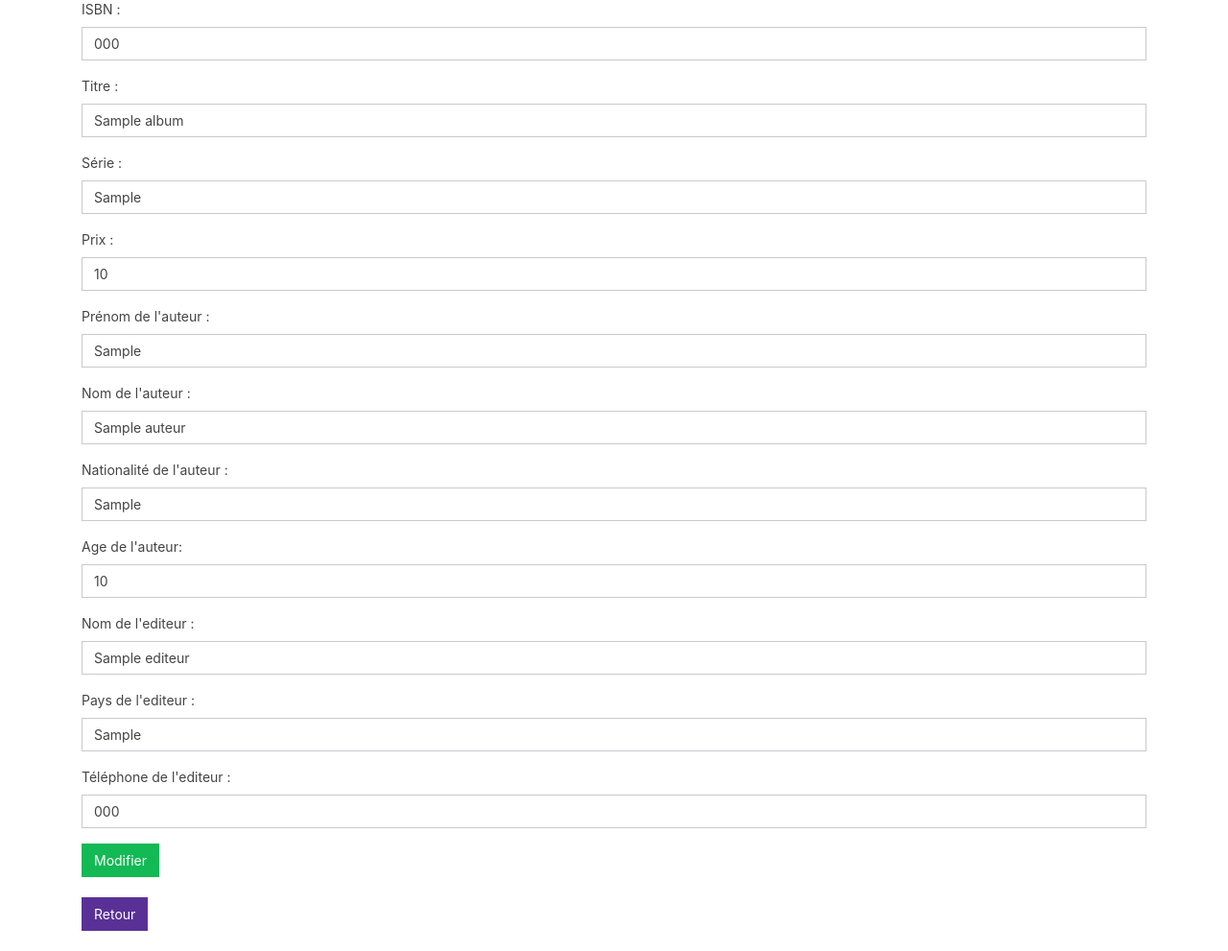
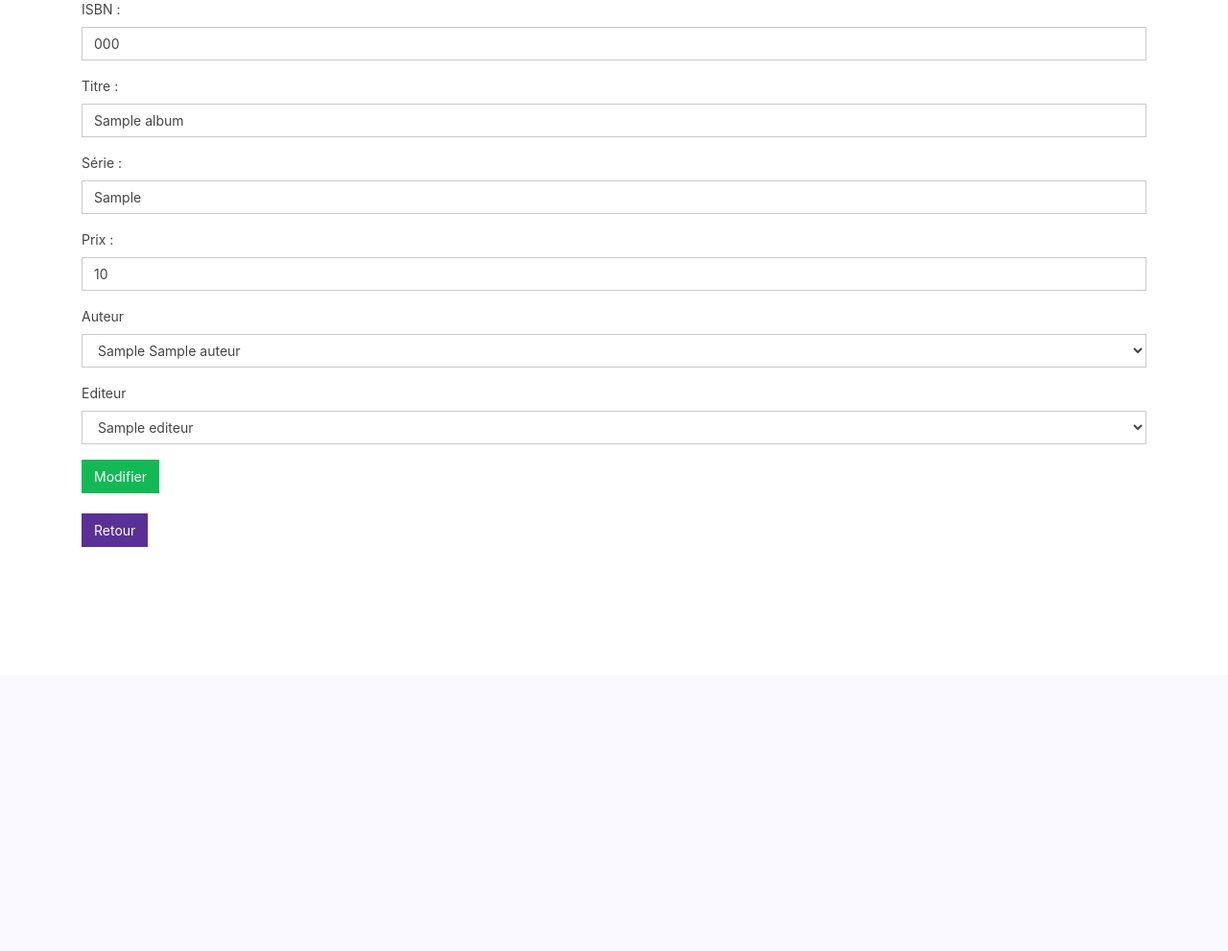
Before and after one commit to romainpltr/M2203_DUTAF1, a PHP site: page /admin/bd_update_form.php?num_id=1 in a window 1280 px wide. Shown: the part 97-1088 px from the top of the page at 96% size. After the commit the page ends 667 px from the top, so only its background shows below. Run offline with PHP 8.4, Linux system fonts and the light colour scheme; tables that the repository leaves empty or names only in its code hold one stand-in row (values such as "Sample post"); a stand-in replaces the project's code that opens the database connection; some libraries are stand-ins or nearby versions.

Commit message:
Adding Author and Editor work

```diff
--- a/admin/bd_new_form.php
+++ b/admin/bd_new_form.php
@@ -64,7 +64,7 @@
                     <select class="form-control" id="exampleFormControlSelect1">
                     <option></option>';
                     for($i=0;$i<count($editeurs);$i++){
-                        echo '<option>'.$editeurs[$i]->getName().'</option>';
+                        echo '<option value="'.$editeurs[$i]->getID().'">'.$editeurs[$i]->getName().'</option>';
                     }
                     echo '
                     </select>
--- a/admin/bd_update_form.php
+++ b/admin/bd_update_form.php
@@ -154,33 +154,23 @@
                 <input  class="form-control" name="price" value="<?php echo $albums[$pos]->getPrix(); ?>" id="exampleInputPassword1">
             </div>
             <div class="form-group">
-                <label for="exampleInputPassword1">Prénom de l'auteur :</label>
-                <input  class="form-control" name="f_name" value="<?php echo $albums[$pos]->getAuteur()->getFirstName(); ?>" id="exampleInputPassword1">
-            </div>
-            <div class="form-group">
-                <label for="exampleInputPassword1">Nom de l'auteur :</label>
-                <input  class="form-control" name="l_name" value="<?php echo $albums[$pos]->getAuteur()->getLastName(); ?> " id="exampleInputPassword1">
-            </div>
-            <div class="form-group">
-                <label for="exampleInputPassword1">Nationalité de l'auteur :</label>
-                <input  class="form-control" name="nationality" value="<?php echo $albums[$pos]->getAuteur()->getNationality(); ?> " id="exampleInputPassword1">
-            </div>
-            <div class="form-group">
-                <label for="exampleInputPassword1">Age de l'auteur:</label>
-                <input  class="form-control" name="age" value="<?php echo $albums[$pos]->getAuteur()->getAge(); ?>" id="exampleInputPassword1">
-            </div>
-            <div class="form-group">
-                <label for="exampleInputPassword1">Nom de l'editeur :</label>
-                <input class="form-control" name="editor_name" value="<?php echo $albums[$pos]->getEditor()->getName(); ?>" id="exampleInputPassword1">
-            </div>
-            <div class="form-group">
-                <label for="exampleInputPassword1">Pays de l'editeur :</label>
-                <input class="form-control"  name="country" value="<?php echo $albums[$pos]->getEditor()->getCountry(); ?>" id="exampleInputPassword1">
-            </div>
-            <div class="form-group">
-                <label for="exampleInputPassword1">Téléphone de l'editeur :</label>
-                <input class="form-control" name="tel" value="<?php echo $albums[$pos]->getEditor()->getTelephone(); ?>" id="exampleInputPassword1">
-            </div>
+                    <label for="exampleFormControlSelect1">Auteur</label>
+                    <select class="form-control" name="auteur" id="exampleFormControlSelect1">
+                    <?php
+                    for($i=0;$i<count($auteurs);$i++){
+                        echo '<option value="'.$auteurs[$i]->getID().'">'.$auteurs[$i]->getFirstName().' '.$auteurs[$i]->getLastName().'</option>';
+                    } ?>
+                    </select>
+                </div>
+                <div class="form-group">
+                    <label for="exampleFormControlSelect1">Editeur</label>
+                    <select class="form-control" id="exampleFormControlSelect1">
+                    <?php
+                    for($i=0;$i<count($editeurs);$i++){
+                        echo '<option value="'.$editeurs[$i]->getID().'">'.$editeurs[$i]->getName().'</option>';
+                    } ?>
+                    </select>
+                </div>
             <button type="submit" class="btn btn-success">Modifier</button>
 
 
--- a/listing.php
+++ b/listing.php
@@ -7,7 +7,6 @@ $auteurs = array();
 $editeurs = array();
 
 ob_start("ob_gzhandler");
-session_start();
 
 if(!empty($_SESSION['albums'])){
     $albums = unserialize($_SESSION['albums']);
@@ -109,7 +108,7 @@ if(empty($albums)){
             <td>'.$albums[$i]->getISBN().'</td>
             <td>'.$albums[$i]->getTitle().'</td>
             <td>'.$albums[$i]->getSerie().'</td>
-            <td>'.$albums[$i]->getPrix().'</td>';
+            <td>'.$albums[$i]->getPrix().' €</td>';
 
             if(!empty($albums[$i]->getAuteur())){
                 echo '<td>'.$albums[$i]->getAuteur()->getLastName().'</td>
@@ -132,6 +131,7 @@ if(empty($albums)){
     }
 
     echo '</tbody></table></div>';
+
     $_SESSION['albums'] = serialize($albums);
     $_SESSION['auteurs'] = serialize($auteurs);
     $_SESSION['editeurs'] = serialize($editeurs);
```
Also changed, not shown: admin/bd_delete.php (+5 -4 lines), admin/bd_gestion.php (+12 -12 lines), admin/bd_new_valide.php (+37 -43 lines), functions/function_bdd.php (added, +23 -0 lines).
